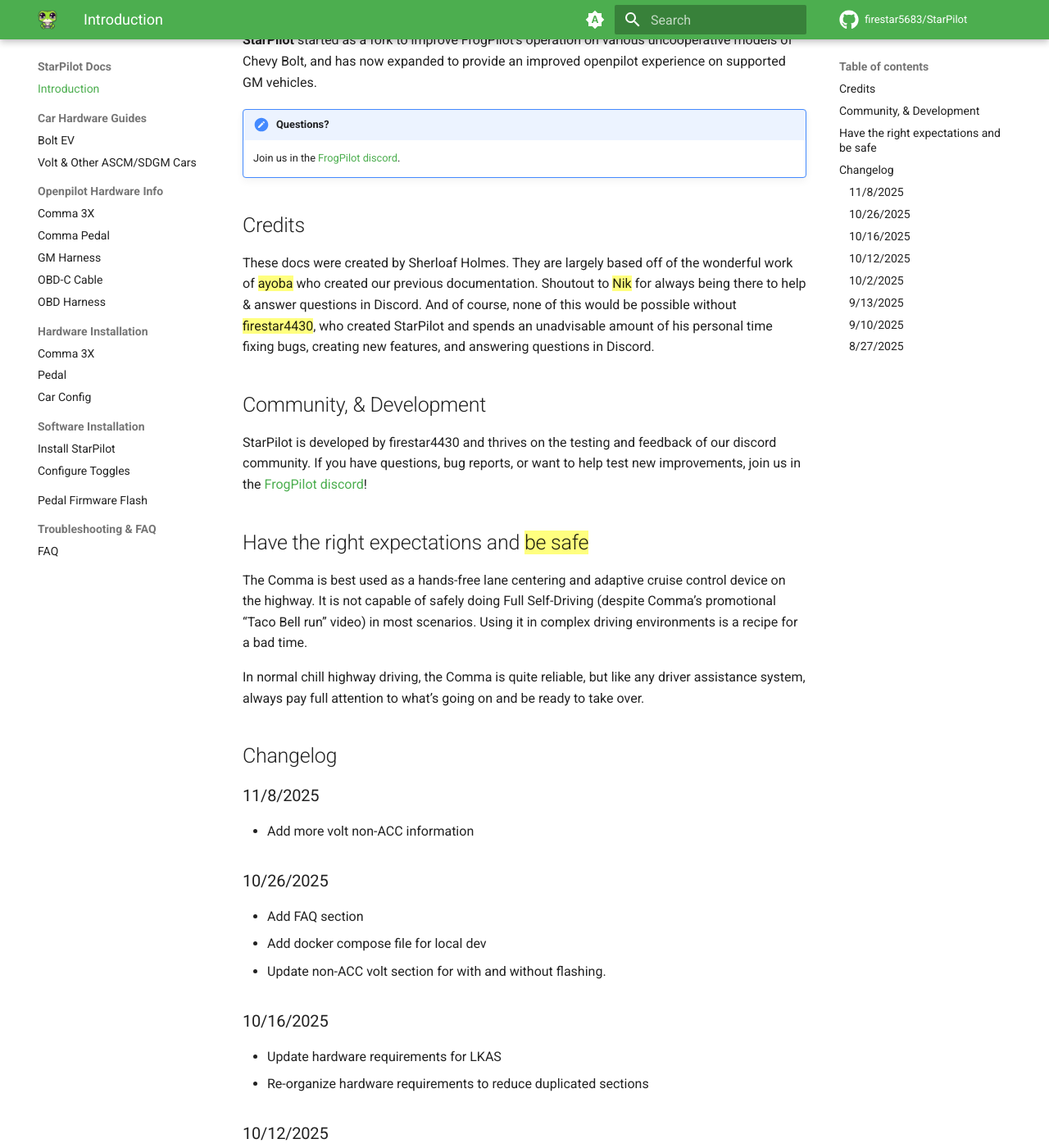
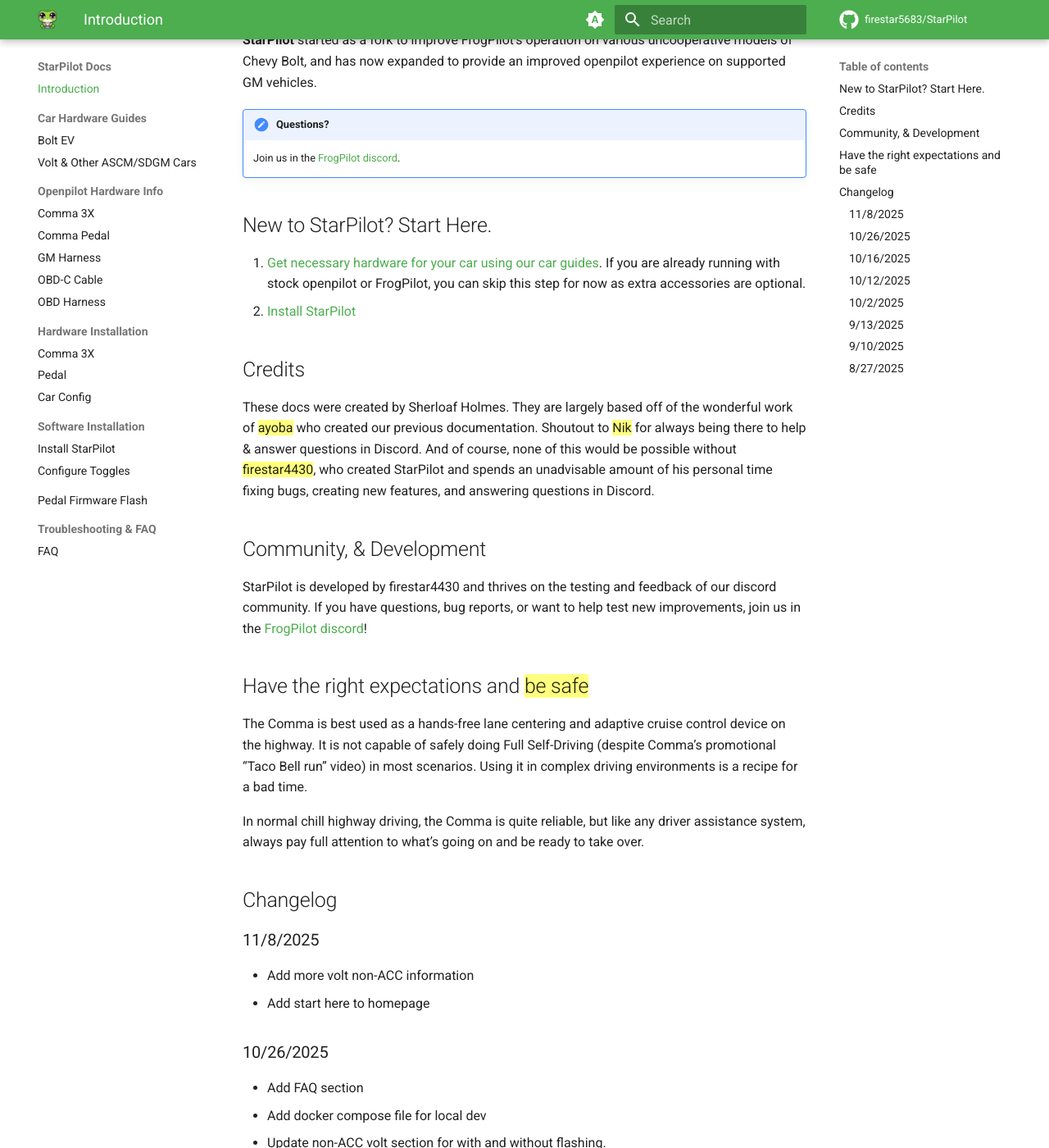
Before and after one commit to StarPilot-Docs/docs, an MkDocs documentation site: the page built from docs/index.md, in a window 1280 px wide and 1400 px high, scrolled down 396 px. Shown: the whole window at 82% size. Built offline with MkDocs 1.6.1 and Material for MkDocs 9.7.7, drawn with Linux system fonts in a browser that asks for light colours; comment, search, counter and statistics services are not loaded.

Commit message:
add start here to homepage

```diff
--- a/docs/index.md
+++ b/docs/index.md
@@ -10,6 +10,13 @@
 !!! note "Questions?"
 
     Join us in the [FrogPilot discord](https://discord.com/channels/1137853399715549214/1415794762312581222).
+
+## New to StarPilot? Start Here.
+
+1. [Get necessary hardware for your car using our car guides](./cars/all.md).
+If you are already running with stock openpilot or FrogPilot,
+you can skip this step for now as extra accessories are optional.
+1. [Install StarPilot](./software/starpilot.md)
 
 ## Credits
 
@@ -28,6 +35,7 @@
 
 ### 11/8/2025
 * Add more volt non-ACC information
+* Add start here to homepage
 
 ### 10/26/2025
 * Add FAQ section
```
